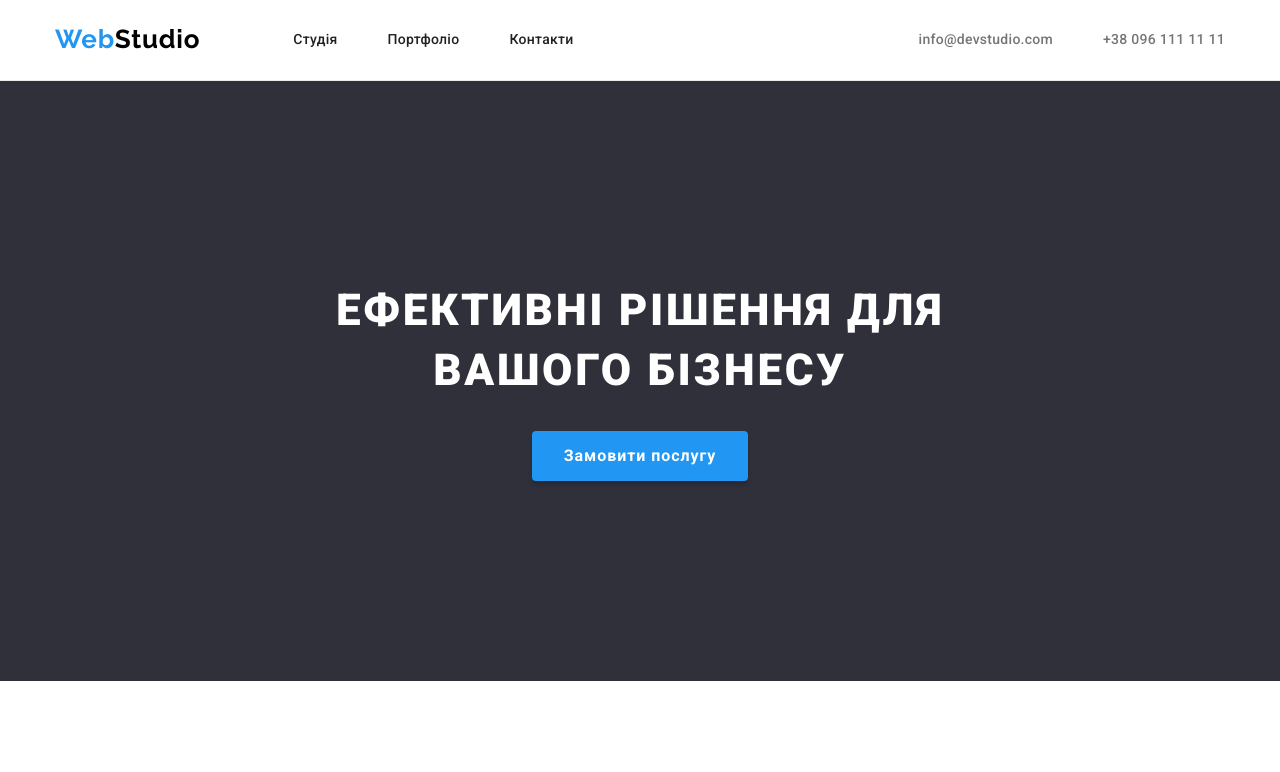
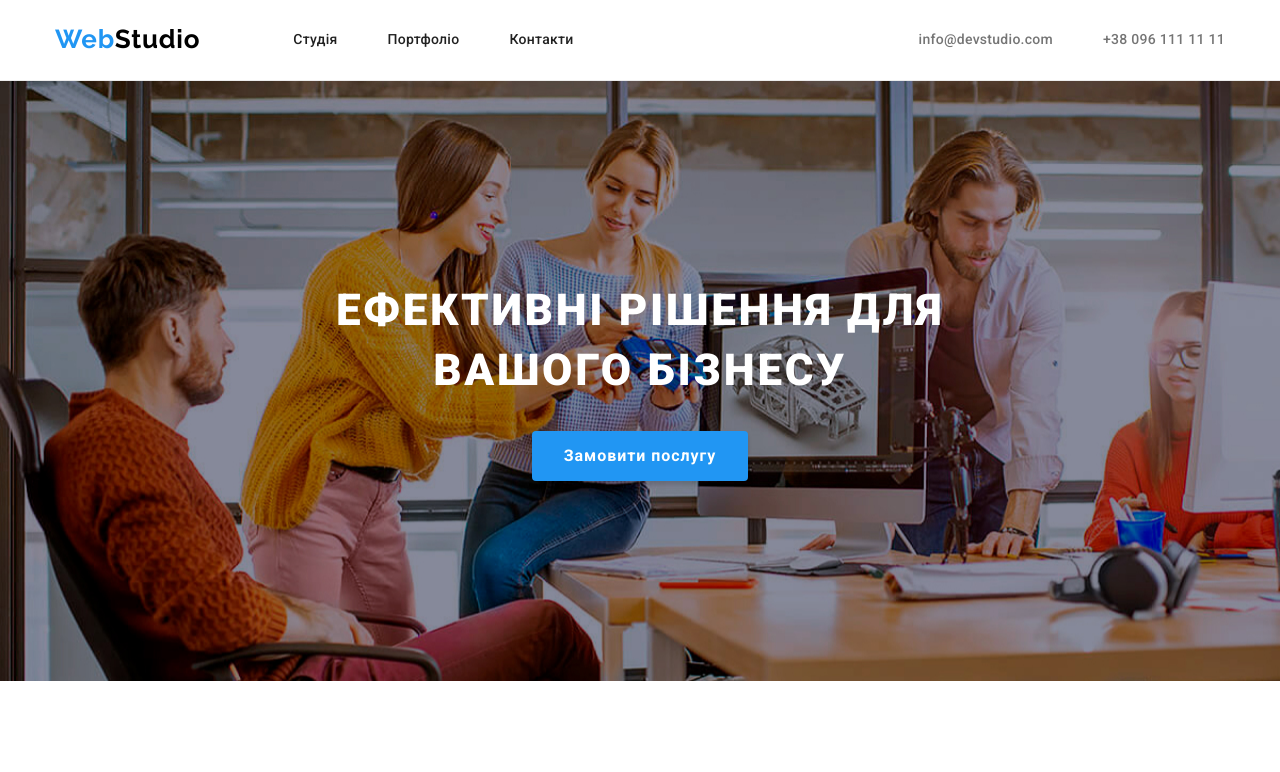
Before and after one commit to ZhiganoviIvan224/goit-markup-hw-04, a plain HTML site: page index.html in a window 1280 px wide. Shown: the top 772 px of the page. Drawn offline with nearby package versions, Linux system fonts and the light colour scheme.

Commit message:
29.10.2022

```diff
--- a/css/styles.css
+++ b/css/styles.css
@@ -158,6 +158,7 @@ html {
     margin-top: 0;
     padding-top: 200px;
     padding-bottom: 200px;
+    background-image: url(../images/first\ img.jpg);
   }
   .hero-title {
     font-weight: 900;
```
Also changed, not shown: portfolio.html (+1 -1 lines), images/first img.jpg (added), images/icons.svg/Vector.png (added).
